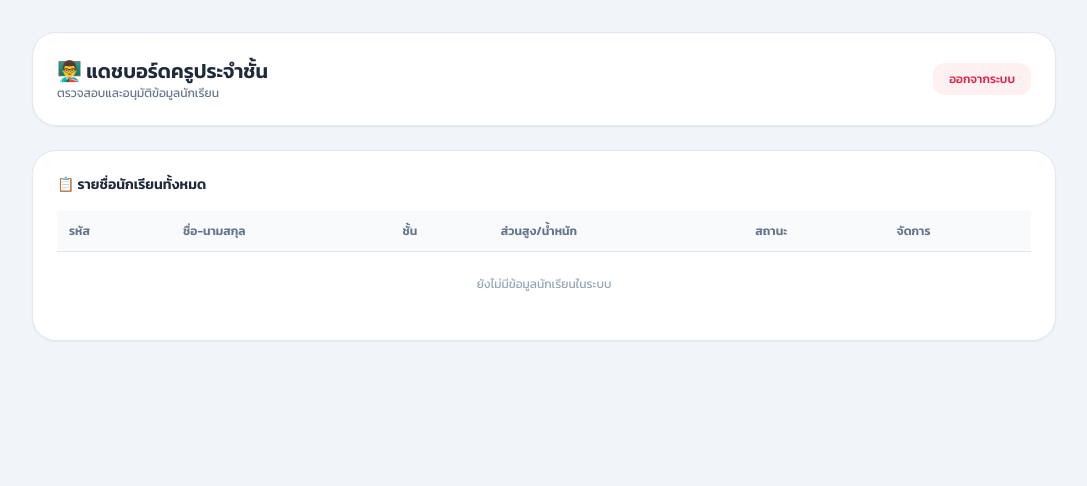
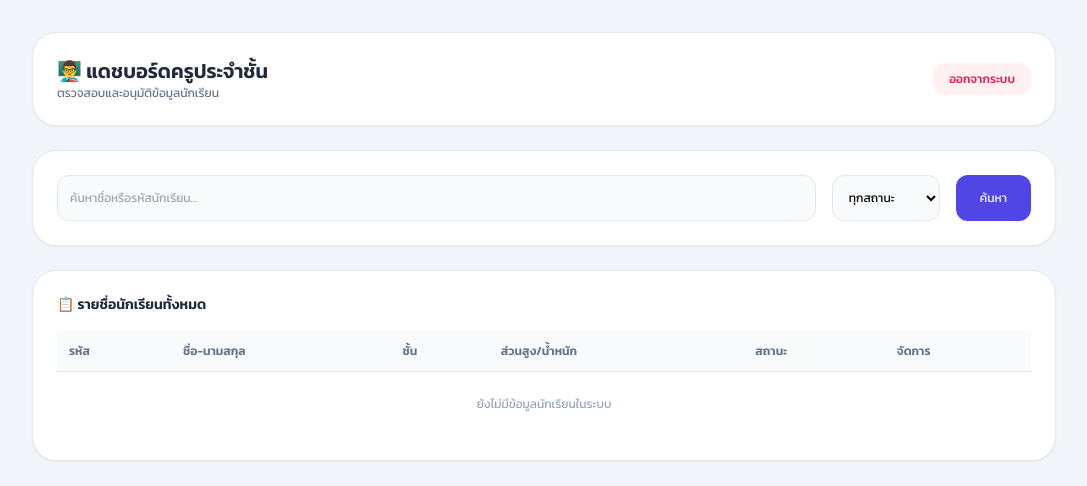
Before and after one commit to sittisak2009/student-web, a Flask app: template templates/teacher_dashboard.html in a window 1280 px wide. Shown: the top 486 px of the page, without its empty margins (96-1183 px from the left). Run offline with Flask 3, Linux system fonts and the light colour scheme; the template is opened without the code that fills it, so the values that code supplies are empty; some libraries are stand-ins or nearby versions.

Commit message:
Update teacher_dashboard.html

```diff
--- a/templates/teacher_dashboard.html
+++ b/templates/teacher_dashboard.html
@@ -18,6 +18,16 @@
             </div>
             <a href="/logout" class="bg-rose-50 hover:bg-rose-100 text-rose-600 px-4 py-2 rounded-xl text-xs font-medium transition">ออกจากระบบ</a>
         </div>
+        <form method="GET" class="bg-white p-6 rounded-3xl shadow-sm border border-slate-200 flex gap-4">
+             <input type="text" name="search" placeholder="ค้นหาชื่อหรือรหัสนักเรียน..." class="flex-1 p-3 bg-slate-50 border rounded-xl text-xs">
+             <select name="status" class="p-3 bg-slate-50 border rounded-xl text-xs">
+                <option value="">ทุกสถานะ</option>
+                <option value="อนุมัติแล้ว">อนุมัติแล้ว</option>
+                <option value="ให้แก้ไข">ให้แก้ไข</option>
+                <option value="รอตรวจสอบ">รอตรวจสอบ</option>
+            </select>
+          <button type="submit" class="px-6 bg-indigo-600 text-white rounded-xl text-xs">ค้นหา</button>
+        </form>
 
         <div class="bg-white p-6 rounded-3xl shadow-sm border border-slate-200 space-y-4">
             <h2 class="text-sm font-bold text-slate-800">📋 รายชื่อนักเรียนทั้งหมด</h2>
```
